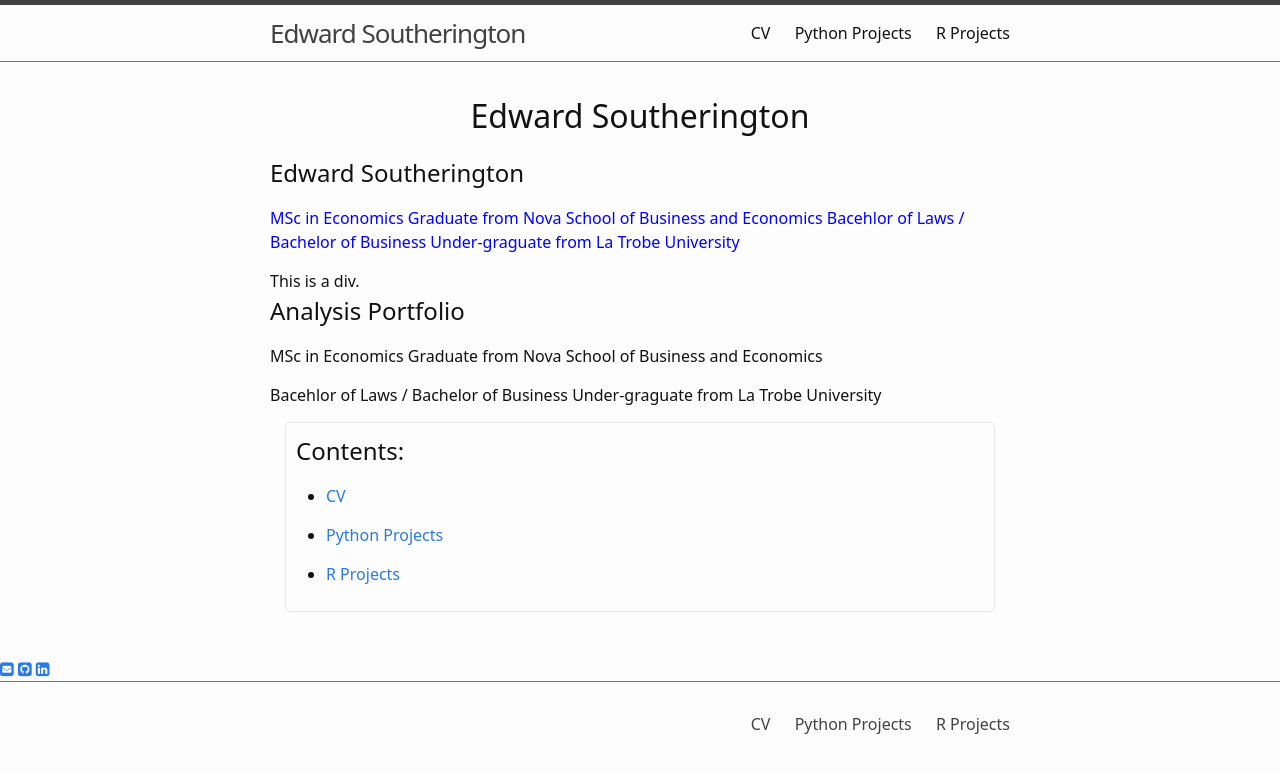
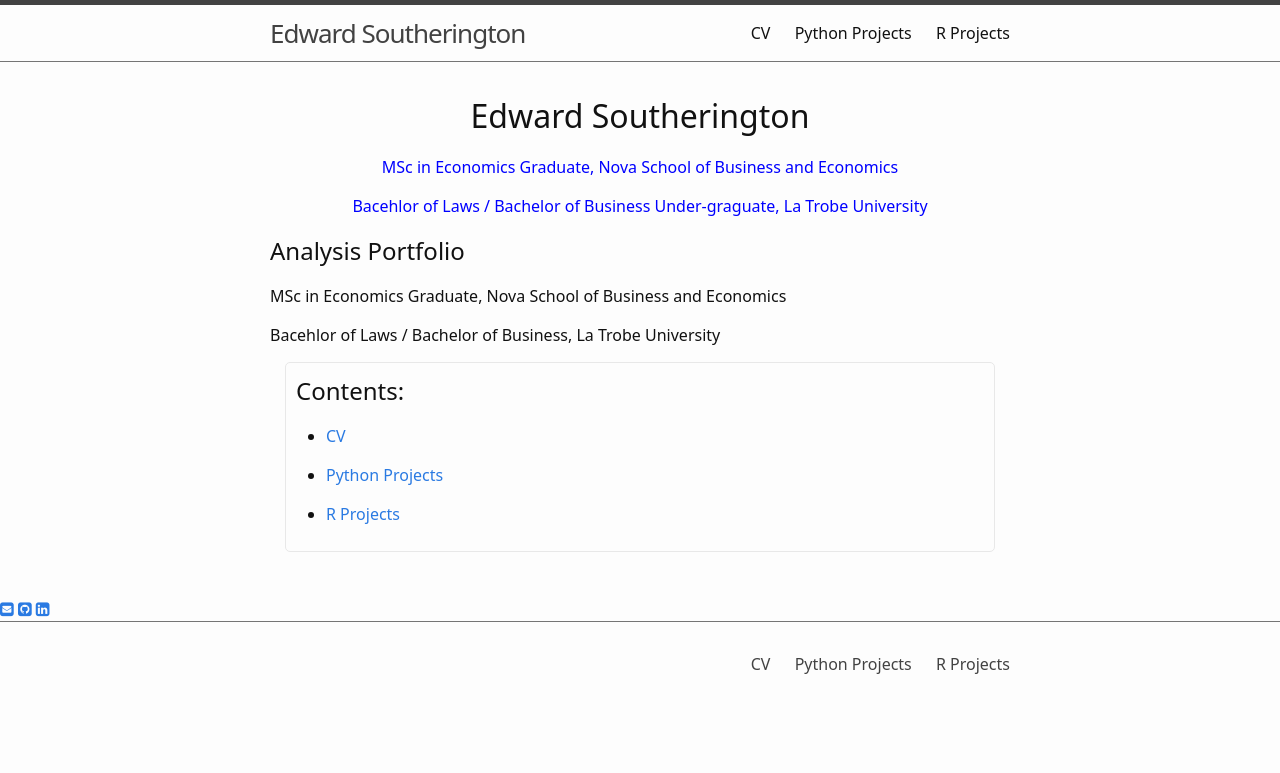
Before and after one commit to EdwardSoutherington/Portfolio, a Jekyll site: the page built from index.md, in a window 1280 px wide. Shown: the top 773 px of the page. Built offline with Jekyll 4.4.1, drawn with Linux system fonts in a browser that asks for light colours; nearby versions of some CDN libraries; some web fonts are replaced.

Commit message:
Update index.md

```diff
--- a/index.md
+++ b/index.md
@@ -6,20 +6,16 @@ title: Home
   </head>
   <body>
     <h1 align="center">Edward Southerington</h1>
-    <h2>Edward Southerington</h2>
-    <p style="color: blue">MSc in Economics Graduate from Nova School of Business and Economics
-
-    Bacehlor of Laws / Bachelor of Business Under-graguate from La Trobe University</p>
-     <div>This is a div.</div>
-
+    <p style="color: blue" align="center">MSc in Economics Graduate, Nova School of Business and Economics</p>
+    <p style="color: blue" align="center">Bacehlor of Laws / Bachelor of Business Under-graguate, La Trobe University</p>
   </body>
 </html>
 
 ## Analysis Portfolio
 
-MSc in Economics Graduate from Nova School of Business and Economics
+MSc in Economics Graduate, Nova School of Business and Economics
 
-Bacehlor of Laws / Bachelor of Business Under-graguate from La Trobe University
+Bacehlor of Laws / Bachelor of Business, La Trobe University
 
 <div class="toc" markdown="1">
 ## Contents:
```
